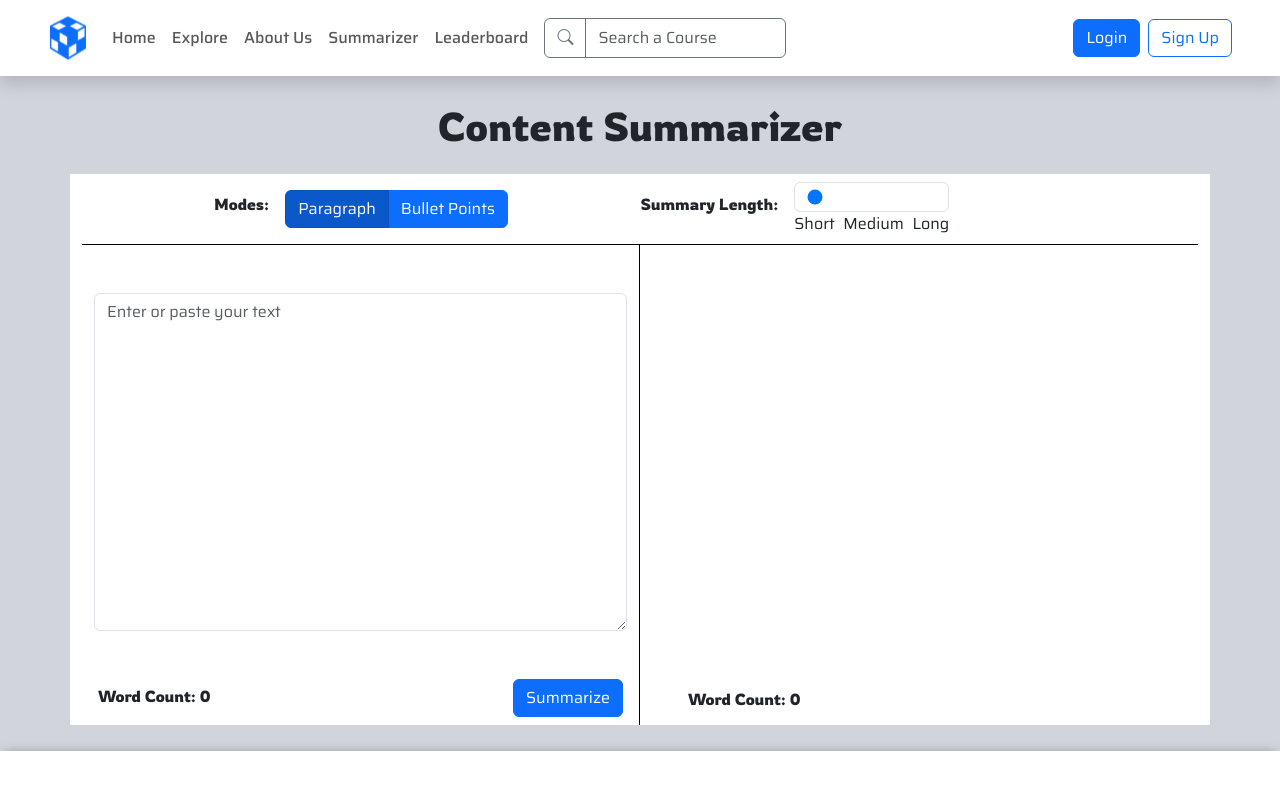
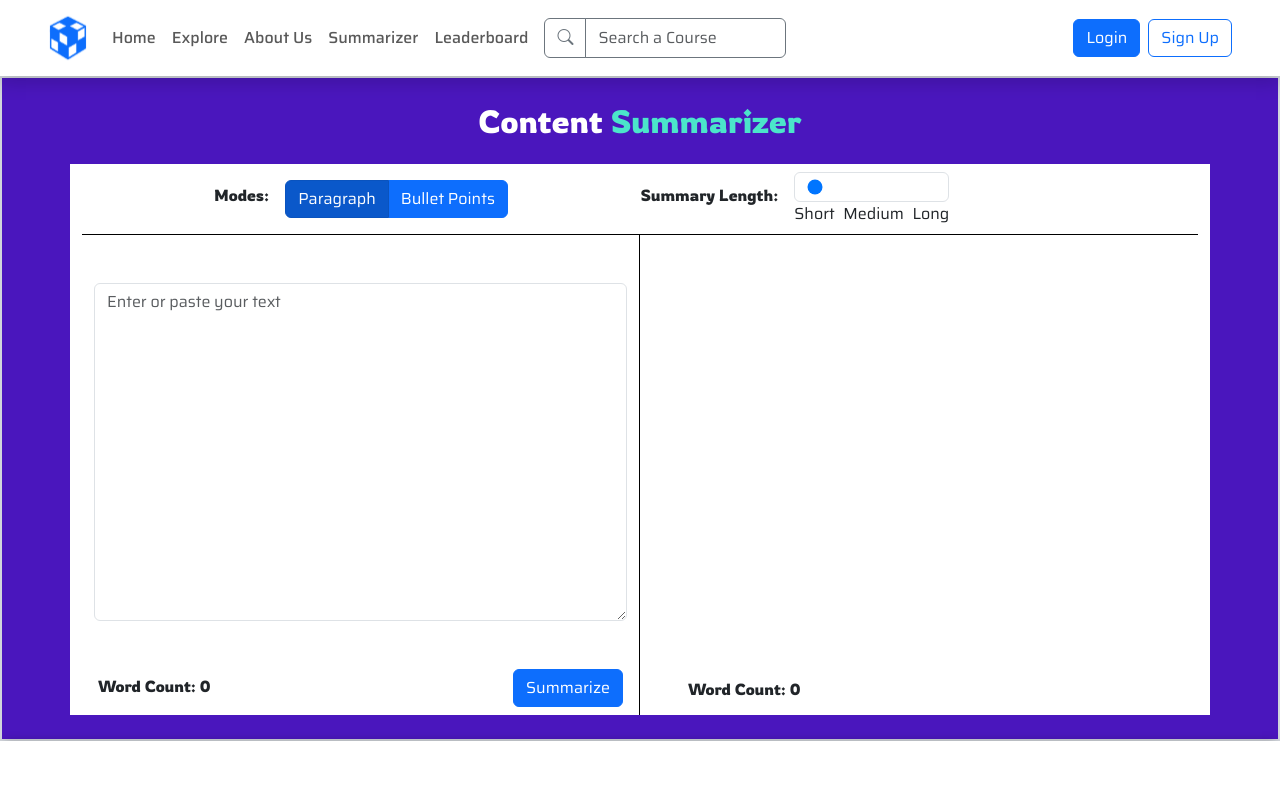
Before and after one commit to hasanhd555/GPT-EdTech, a React (Create React App) app in the folder Frontend/: page /summarizer in a window 1280 px wide. Shown: the top 790 px of the page. Built offline with nearby package versions, Linux system fonts and the light colour scheme.

Commit message:
General styling for navbar pages

```diff
--- a/Frontend/src/components/About Us/AboutUs.tsx
+++ b/Frontend/src/components/About Us/AboutUs.tsx
@@ -13,7 +13,7 @@ function AboutUs() {
           <div className="row g-4 align-items-center">
             <div className="col-lg-12">
               <div className="text-center">
-                <h1 className="display-3 text-white mb-4">Our Mission</h1>
+                <h2 className="display-3 text-white mb-4">Our <span style={{ color: "#4BE5CA" }}>Mission</span></h2>
                 <p className="text-white fs-4">
                   At IntelliLearn, our mission is to revolutionize education by
                   leveraging cutting-edge technology to empower learners
--- a/Frontend/src/components/LandingPage/HeroSection/hero.module.css
+++ b/Frontend/src/components/LandingPage/HeroSection/hero.module.css
@@ -3,7 +3,7 @@
   }
 
   .coaching-text {
-    color: #4BE5CA; /* Example color (red) */
+    color: #4BE5CA;
 
   }
 
--- a/Frontend/src/components/LeaderBoard/LeaderBoard.tsx
+++ b/Frontend/src/components/LeaderBoard/LeaderBoard.tsx
@@ -46,7 +46,7 @@ const Leaderboard: React.FC = () => {
   };
 
   return (
-    <Container fluid style={{ backgroundColor: "#f7f7f8" }}>
+    <Container fluid style={{ backgroundColor: "#D9ECFF" }}>
       <Row className="pt-5">
         <Col className="text-center">
           <h1>Student</h1>
--- a/Frontend/src/components/Summarizer/Summarizer.tsx
+++ b/Frontend/src/components/Summarizer/Summarizer.tsx
@@ -101,12 +101,12 @@ const Summarizer = () => {
       <Container
         className=""
         fluid
-        style={{ backgroundColor: "#d1d5db", border: "2px solid #d1d5db" }}
+        style={{ backgroundColor: "#4A16BD", border: "2px solid #d1d5db" }}
       >
         <div className="d-flex justify-content-center align-items-center">
-          <h1 className="m-4" style={{ textAlign: "center" }}>
-            Content Summarizer
-          </h1>
+          <h2 className="m-4 text-white" style={{ textAlign: "center" }}>
+            Content <span style={{ color: "#4BE5CA" }}>Summarizer</span>
+          </h2>
         </div>
         <div className="container mb-4" style={{ backgroundColor: "white" }}>
           <div
```
